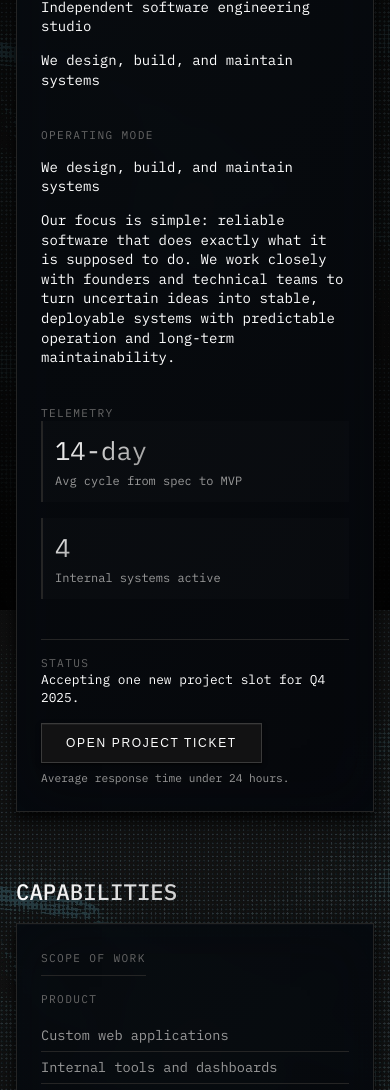
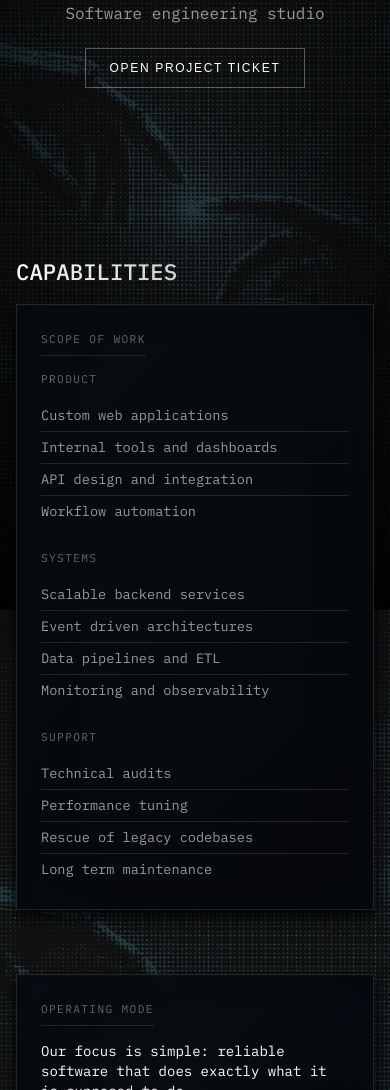
Before and after one commit to NikV38/KNMLabs_site_v1, a plain HTML site: page index.html in a window 390 px wide. Shown: the part 234-1324 px from the top of the page. Drawn offline with Linux system fonts and the light colour scheme.

Commit message:
general improvements

```diff
--- a/index.html
+++ b/index.html
@@ -18,7 +18,6 @@
     <header class="top-nav">
       <div class="logo">KNM LABS</div>
       <nav class="nav-links">
-        <a href="#console">Console</a>
         <a href="#capabilities">Capabilities</a>
         <a href="#team">Team</a>
         <a href="#contact">Contact</a>
@@ -29,53 +28,17 @@
     <section id="console">
       <div class="panel">
         <div class="panel-header">
-          <span class="label">Console / Live status</span>
+          <span class="label"></span>
         </div>
 
-        <div class="hero-grid">
-          <div>
-            <div class="label">Node</div>
-            <div class="hero-node-title">KNM LABS</div>
-            <p>Independent software engineering studio</p>
-            <p>We design, build, and maintain systems</p>
-          </div>
-
-          <div>
-            <div class="label">Operating mode</div>
-            <p>We design, build, and maintain systems</p>
-            <p>Our focus is simple: reliable software that does exactly
-                what it is supposed to do.
-
-                We work closely with founders and technical teams to turn
-                uncertain ideas into stable, deployable systems with predictable
-                operation and long-term maintainability.</p>
-          </div>
-
-          <div>
-            <div class="label">Telemetry</div>
-
-            <div class="hero-metric">
-              <div class="hero-metric-value">14-day</div>
-              <div class="hero-metric-meta">Avg cycle from spec to MVP</div>
-            </div>
-
-            <div class="hero-metric">
-              <div class="hero-metric-value">4</div>
-              <div class="hero-metric-meta">Internal systems active</div>
-            </div>
+        <div class="hero-top">
+          <div class="hero-title">KNM LABS</div>
+          <p class="hero-tagline">Software engineering studio</p>
+          <div class="hero-cta">
+            <button class="btn-primary" id="hero-cta-btn">Open project ticket</button>
           </div>
         </div>
 
-        <div class="hero-bottom">
-          <div>
-            <div class="label">Status</div>
-            <div>Accepting one new project slot for Q4 2025.</div>
-          </div>
-          <div class="hero-cta">
-            <button class="btn-primary" id="hero-cta-btn">Open project ticket</button>
-            <div class="btn-note">Average response time under 24 hours.</div>
-          </div>
-        </div>
       </div>
     </section>
 
@@ -116,6 +79,36 @@
               <li>Rescue of legacy codebases</li>
               <li>Long term maintenance</li>
             </ul>
+          </div>
+        </div>
+      </div>
+    </section>
+
+    <!-- Operating Mode -->
+    <section id="operating-mode">
+      <div class="panel">
+        <div class="panel-header">
+          <span class="label">Operating mode</span>
+        </div>
+        <div>
+          <p>Our focus is simple: reliable software that does exactly
+              what it is supposed to do.</p>
+          <p>We work closely with founders and technical teams to turn
+              uncertain ideas into stable, deployable systems with predictable
+              operation and long-term maintainability.</p>
+        </div>
+
+        <div class="telemetry-section">
+          <div class="label">Telemetry</div>
+
+          <div class="hero-metric">
+            <div class="hero-metric-value">14-day</div>
+            <div class="hero-metric-meta">Avg cycle from spec to MVP</div>
+          </div>
+
+          <div class="hero-metric">
+            <div class="hero-metric-value">4</div>
+            <div class="hero-metric-meta">Internal systems active</div>
           </div>
         </div>
       </div>
--- a/styles.css
+++ b/styles.css
@@ -127,6 +127,79 @@
       inset 0 0 60px rgba(0, 15, 30, 0.4);
   }
 
+  /* Console panel - floating text, no background or borders */
+  #console .panel {
+    border: none;
+    background: transparent;
+    backdrop-filter: none;
+    -webkit-backdrop-filter: none;
+    box-shadow: none;
+    transition: none;
+  }
+
+  #console .panel:hover {
+    transform: none;
+    border: none;
+    background: transparent;
+    box-shadow: none;
+  }
+
+  #console .panel-header .label {
+    border-bottom: none;
+  }
+
+  #console .hero-top {
+    border-bottom: none;
+  }
+
+  #console .hero-metric {
+    background: transparent;
+    border-left: none;
+    transition: none;
+  }
+
+  #console .hero-metric:hover {
+    background: transparent;
+    border-left: none;
+  }
+
+  #console .btn-primary {
+    background: transparent;
+    border: 1px solid rgba(255, 255, 255, 0.3);
+    backdrop-filter: none;
+    -webkit-backdrop-filter: none;
+    box-shadow: none;
+    transition: border-color 0.4s ease-out, box-shadow 0.4s ease-out, text-shadow 0.4s ease-out;
+  }
+
+  #console .btn-primary:hover {
+    background: transparent;
+    color: #ffffff;
+    border-color: rgba(255, 255, 255, 0.5);
+    box-shadow:
+      0 0 15px rgba(255, 255, 255, 0.2),
+      0 0 30px rgba(255, 255, 255, 0.1),
+      inset 0 0 15px rgba(255, 255, 255, 0.05);
+    text-shadow:
+      0 0 8px rgba(255, 255, 255, 0.3),
+      0 0 15px rgba(255, 255, 255, 0.15);
+    transform: none;
+  }
+
+  #console .btn-primary.is-hovered {
+    background: transparent;
+    color: #ffffff;
+    border-color: rgba(255, 255, 255, 0.5);
+    box-shadow:
+      0 0 15px rgba(255, 255, 255, 0.2),
+      0 0 30px rgba(255, 255, 255, 0.1),
+      inset 0 0 15px rgba(255, 255, 255, 0.05);
+    text-shadow:
+      0 0 8px rgba(255, 255, 255, 0.3),
+      0 0 15px rgba(255, 255, 255, 0.15);
+    transform: none;
+  }
+
   .panel-header {
     margin-bottom: calc(var(--spacing) * 2);
   }
@@ -184,10 +257,36 @@
 
   /* Hero */
 
+  .hero-top {
+    text-align: center;
+    margin-bottom: calc(var(--spacing) * 6);
+    padding-bottom: calc(var(--spacing) * 4);
+    border-bottom: 1px solid var(--border);
+  }
+
+  .hero-title {
+    font-size: clamp(2.5rem, 5vw, 4rem);
+    font-weight: 500;
+    margin-bottom: calc(var(--spacing) * 2);
+    background: linear-gradient(135deg, var(--text) 0%, var(--text-secondary) 100%);
+    -webkit-background-clip: text;
+    -webkit-text-fill-color: transparent;
+    background-clip: text;
+    letter-spacing: 0.1em;
+  }
+
+  .hero-tagline {
+    font-size: 1rem;
+    color: var(--text-secondary);
+    margin-bottom: calc(var(--spacing) * 3);
+    margin-top: 0;
+  }
+
   .hero-grid {
     display: grid;
-    grid-template-columns: 1.2fr 1.2fr 1fr;
-    gap: calc(var(--spacing) * 3);
+    grid-template-columns: 1fr 1fr;
+    gap: calc(var(--spacing) * 4);
+    margin-top: calc(var(--spacing) * 4);
   }
 
   @media (max-width: 900px) {
@@ -229,30 +328,17 @@
     margin-top: calc(var(--spacing) * 0.5);
   }
 
-  .hero-bottom {
-    display: flex;
-    justify-content: space-between;
-    align-items: center;
-    gap: calc(var(--spacing) * 2);
-    margin-top: calc(var(--spacing) * 3);
-    padding-top: calc(var(--spacing) * 2);
+  .telemetry-section {
+    margin-top: calc(var(--spacing) * 4);
+    padding-top: calc(var(--spacing) * 4);
     border-top: 1px solid var(--border);
-    font-size: 0.8rem;
   }
 
   .hero-cta {
-    text-align: right;
-  }
-
-  @media (max-width: 640px) {
-    .hero-bottom {
-      flex-direction: column;
-      align-items: flex-start;
-    }
-
-    .hero-cta {
-      text-align: left;
-    }
+    text-align: center;
+    display: flex;
+    flex-direction: column;
+    align-items: center;
   }
 
   .btn-primary {
@@ -273,7 +359,7 @@
       inset 0 1px 0 rgba(255, 255, 255, 0.05);
   }
 
-  .btn-primary:hover {
+  .btn-primary:hover:not(#console .btn-primary) {
     background: var(--text);
     color: var(--bg);
     border-color: var(--text);
@@ -570,7 +656,7 @@
     inset 0 1px 0 rgba(255, 255, 255, 0.05);
 }
 
-.btn-primary.is-hovered {
+.btn-primary.is-hovered:not(#console .btn-primary) {
   background: var(--text);
   color: var(--bg);
   border-color: var(--text);
```
